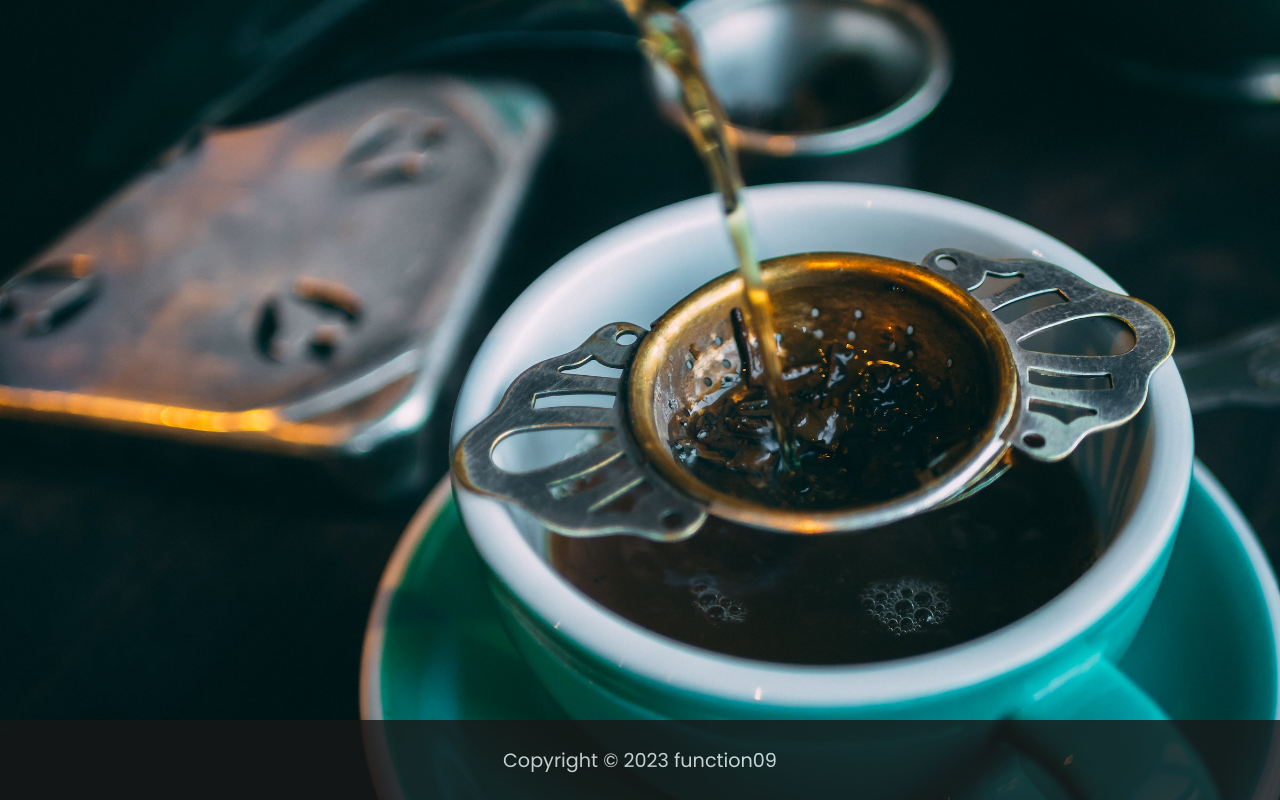
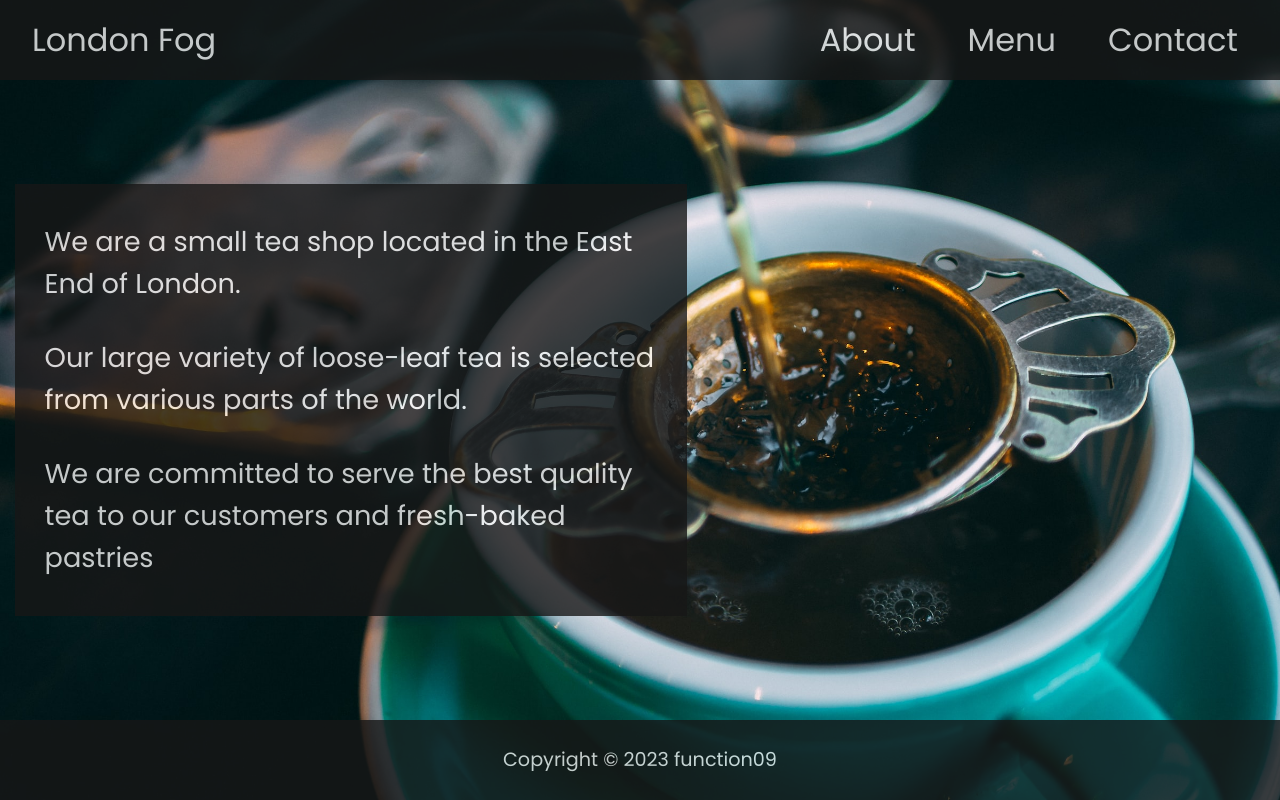
Before and after one commit to function09/Tea-Shop, a website built with webpack: page src/index.html in a window 1280 px wide. Built offline with nearby package versions, Linux system fonts and the light colour scheme.

Commit message:
Add modules for About tab

```diff
--- /dev/null
+++ b/src/components/about.js
@@ -0,0 +1,58 @@
+const selectContent = document.querySelector("#content");
+
+const createNavBar = () => {
+  const menuArray = ["About", "Menu", "Contact"];
+
+  // Creates the base navigation bar
+  const navBar = document.createElement("div");
+  navBar.setAttribute("id", "navbar");
+  selectContent.appendChild(navBar);
+
+  // Creates the Name of the Tea Shop
+  const name = document.createElement("div");
+  name.setAttribute("id", "name");
+  name.textContent = "London Fog";
+  navBar.appendChild(name);
+
+  // Creates the base menu
+  const menu = document.createElement("ul");
+  menu.setAttribute("id", "menu");
+  navBar.appendChild(menu);
+
+  // Creates menu selections
+  for (let i = 0; i < menuArray.length; i++) {
+    const list = document.createElement("li");
+
+    list.textContent = menuArray[i];
+    menu.appendChild(list);
+  }
+};
+
+const createAbout = () => {
+  // Creates base about section
+  const about = document.createElement("div");
+  about.setAttribute("id", "about");
+  selectContent.appendChild(about);
+
+  for (let i = 0; i < 3; i++) {
+    const aboutText = document.createElement("div");
+    aboutText.classList.add("aboutText");
+    aboutText.setAttribute("id", `line${i}`);
+    about.appendChild(aboutText);
+  }
+  document.querySelector("#line0").textContent =
+    "We are a small tea shop located in the East End of London.";
+  document.querySelector("#line1").textContent =
+    "Our large variety of loose-leaf tea is selected from various parts of the world.";
+  document.querySelector("#line2").textContent =
+    "We are committed to serve the best quality tea to our customers and fresh-baked pastries";
+};
+
+const createCopyright = () => {
+  const copyright = document.createElement("div");
+  copyright.setAttribute("id", "credits");
+  copyright.textContent = "Copyright © 2023 function09";
+  selectContent.appendChild(copyright);
+};
+
+export { createNavBar, createAbout, createCopyright };
--- a/src/index.html
+++ b/src/index.html
@@ -5,14 +5,12 @@
     <meta http-equiv="X-UA-Compatible" content="IE=edge">
     <meta name="viewport" content="width=device-width, initial-scale=1.0">
     <title>London Fog</title>
-    <script src="index.bundle.js"></script>
+    <script src="index.bundle.js" defer></script>
 </head>
 <body>
     <div id="content">
 
-      <div id="footer">
-        <footer>Copyright © 2023 function09</footer>
-      </div>
+
 
       </div>
 </body>
--- a/src/index.js
+++ b/src/index.js
@@ -1 +1,7 @@
 import "./style.css";
+
+import { createNavBar, createAbout, createCopyright } from "./components/about";
+
+createNavBar();
+createAbout();
+createCopyright();
--- a/src/style.css
+++ b/src/style.css
@@ -69,7 +69,7 @@ body {
     font-size: 1.7em;
 }
 
-#footer {
+#credits {
     display: flex;
     justify-content: center;
     align-items: center;
--- a/webpack.config.js
+++ b/webpack.config.js
@@ -6,6 +6,7 @@ module.exports = {
   entry: {
     index: "./src/index.js",
   },
+  devtool: "inline-source-map",
   plugins: [
     new HtmlWebpackPlugin({
       template: "./src/index.html",
```
Also changed, not shown: dist/index.bundle.js, dist/index.html, src/components/navbar.js (deleted).
